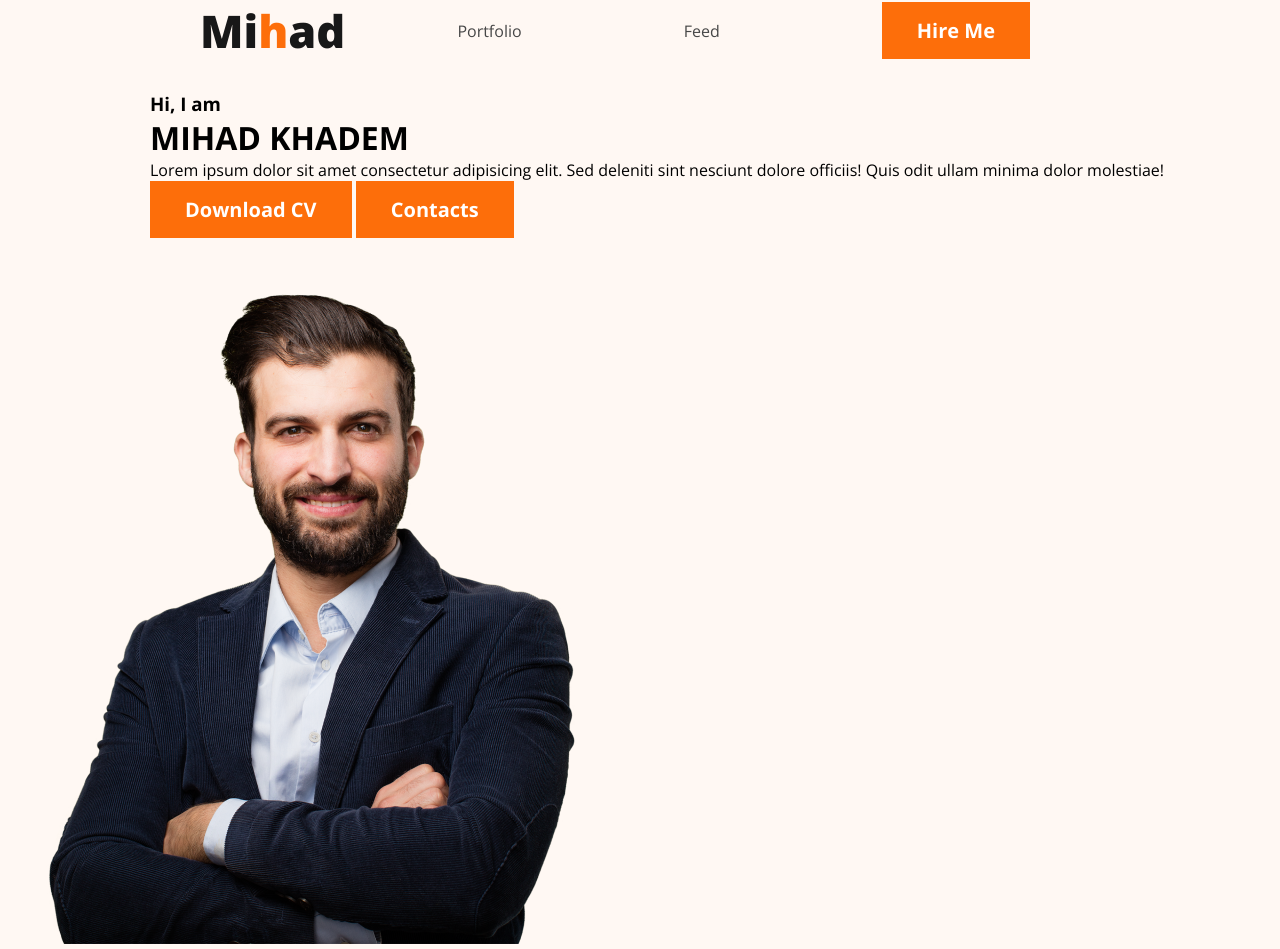
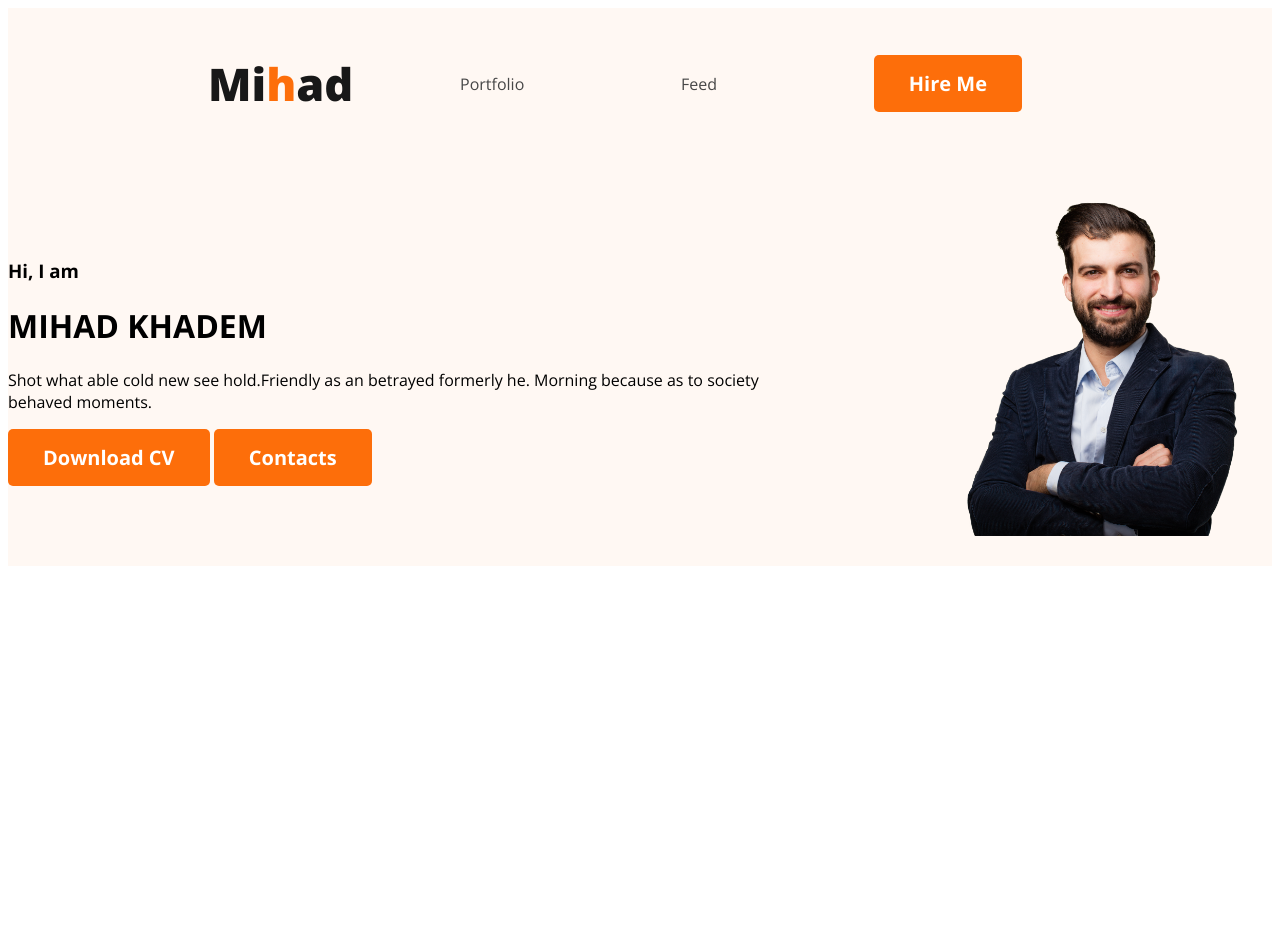
Before and after one commit to mihad-khadem/web-dev-protfolio, a plain HTML site: page index.html in a window 1280 px wide. After the commit the page ends 800 px from the top, so only its background shows below. Drawn offline with nearby package versions, Linux system fonts and the light colour scheme.

Commit message:
Nav Uncomplete

```diff
--- a/index.html
+++ b/index.html
@@ -28,14 +28,17 @@
             </ul>
         </nav>
        <div class="banner">
+            <div class="banner-contant">
                 <h3 class="banner-h3">Hi, I am</h3>
                 <h1 class="banner-h1">MIHAD KHADEM</h1>
-            <p>Lorem ipsum dolor sit amet consectetur adipisicing elit. Sed deleniti sint nesciunt dolore officiis! Quis odit ullam minima dolor molestiae!</p>
+                <p>Shot what able cold new see hold.Friendly as an betrayed formerly he.
+                Morning because as to society behaved moments.</p>
                 <button class="btn-primary">Download CV</button>
                 <button class="btn-primary">Contacts</button>
             </div>
-        <img src="assets/images/hardy.png" alt="">
+            <img class="profile" src="assets/images/hardy.png" alt="">
 
+       </div>
     </header>
     <!-- Main Section -->
     <main>
--- a/style.css
+++ b/style.css
@@ -1,12 +1,14 @@
+/* Shared Styles */
 *{
+
     font-family: 'Open Sans', sans-serif;
-    margin: 0px;
-    padding: 0px;
+
 }
 .text-primary{
     color: #FD6E0A;
 }
 .btn-primary{
+    border-radius: 5px;
     background-color: #FD6E0A;
     border: 0px;
     font-size: 20px;
@@ -14,6 +16,7 @@
     color: #fff;
     padding: 15px 35px;
 }
+/* Nav Styles */
 nav {
     display: flex;
     justify-content: space-between;
@@ -23,17 +26,14 @@ nav {
 
 .nav-title{
     color: #181818;
-
     font-size: 45px;
-
     font-weight: 800;
 
 }
 
-nav ul {
+nav>ul {
     display:flex ;
     align-items: center;
-
 }
 
 nav li {
@@ -43,11 +43,20 @@ nav li {
 nav a {
     text-decoration: none;
     color: #474747;
+
 }
 
 .header{
     background-color: #FFF8F3;
 }
-.banner{
-    padding: 30px 30px 30px 150px ;
+.banner {
+    /* padding: 30px 30px 30px 150px ;
+    width: 300px; */
+    display: flex;
+    justify-content: space-evenly;
+    align-items: center;
 }
+.profile{
+    padding: 30px 30px 30px 150px;
+    width: 300px;
+}
```
Lines whose indentation alone changed are shown as unchanged.
